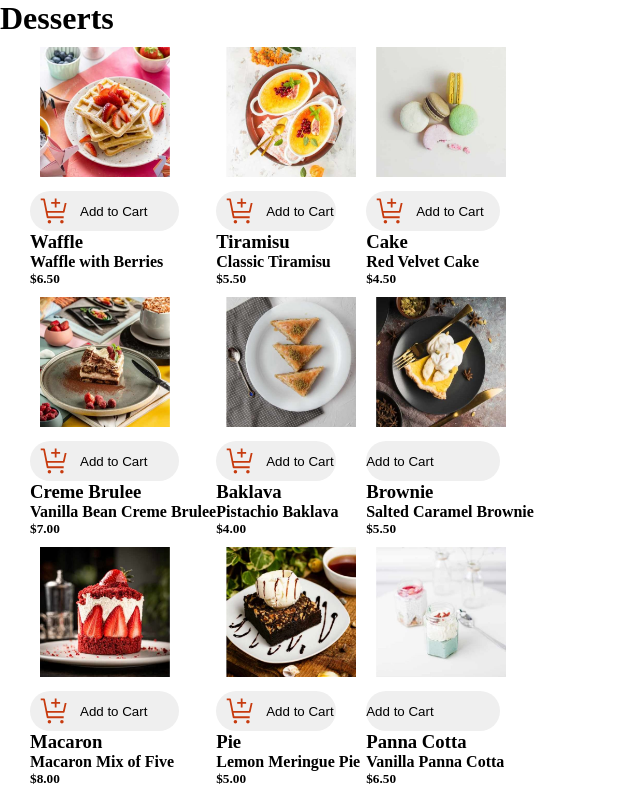
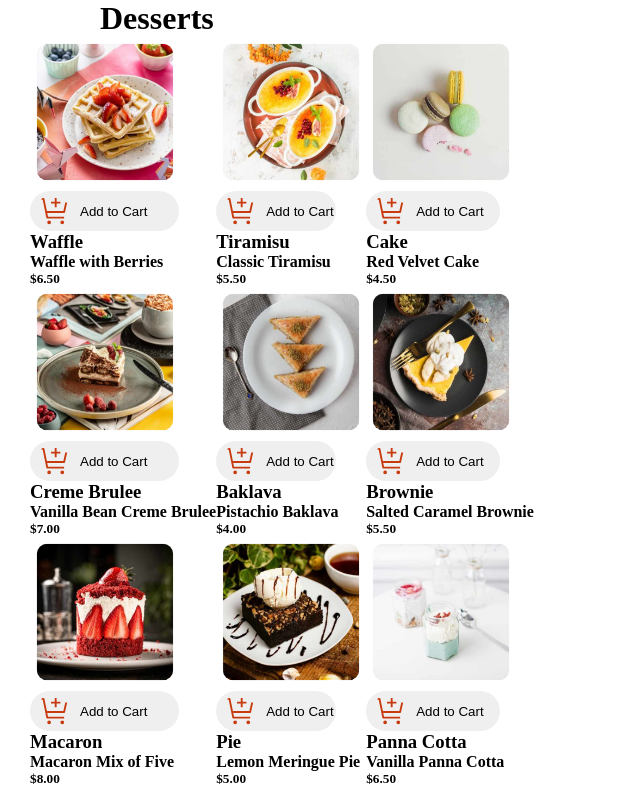
Before and after one commit to amosolanrewaju2015-sudo/Waffle-Project-1, a plain HTML site: page indexx.html in a window 1280 px wide. Shown: the whole page, without its empty margins (0-640 px from the left). Drawn offline with Linux system fonts and the light colour scheme.

Commit message:
first commit

```diff
--- a/index3.html
+++ b/indexx.html
@@ -4,7 +4,7 @@
     <meta charset="UTF-8">
     <meta name="viewport" content="width=device-width, initial-scale=1.0">
     <title>Snacks Project</title>
-    <link rel="stylesheet" href="style3.css">
+    <link rel="stylesheet" href="stylee.css">
 </head>
 <body>
     <h1>Desserts</h1>
@@ -76,13 +76,17 @@
 
     <img src="assets/images/image-meringue-desktop.jpg" alt="">
 
-        <button>Add to Cart</button>
+        <button>
+        <img src="assets/images/icon-add-to-cart.svg" alt="">
+            Add to Cart</button>
         <h3>Brownie</h3>
         <h4>Salted Caramel Brownie</h4>
         <h5>$5.50</h5>
 
     <img src="assets/images/image-panna-cotta-desktop.jpg" alt="">
-        <button>Add to Cart</button>
+        <button>
+            <img src="assets/images/icon-add-to-cart.svg" alt="">
+            Add to Cart</button>
         <h3>Panna Cotta</h3>
         <h4>Vanilla Panna Cotta</h4>
         <h5>$6.50</h5>
--- a/style3.css
+++ b/stylee.css
@@ -9,17 +9,25 @@ header {
 }header img{
     width: 150px;
     height: 150px;
-    border-radius: 10px;
+    border-radius: 20px;
     padding: 10px;
+    opacity: 60;
+    transform: scale(1.05);
+    transition: ease-in 0.5s;
 } header button{
     display:flex;
     height: 40px;
     width: 80%;
     border: none;
     border-radius: 20px;
+    color:black ;
     align-items: center;
 }
 button img{
 width: 50px;
 height: 50px;
 }
+h1{
+    justify-content: space-around;
+    margin-left: 100px;
+}
```
Also changed, not shown: index.html (+4 -0 lines).
